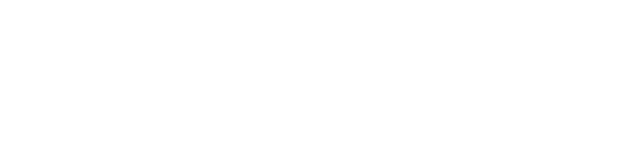
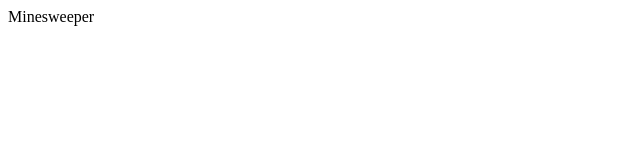
Before and after one commit to ericminio/yose-nancy, a website: page Yose/views/minesweeper.html in a window 1280 px wide. Shown: the whole page, without its empty margins (0-640 px from the left). Drawn offline with Linux system fonts and the light colour scheme.

Commit message:
The Minesweeper world exists

```diff
--- a/Yose/views/minesweeper.html
+++ b/Yose/views/minesweeper.html
@@ -3,6 +3,6 @@
 	<head>
 	</head>
 	<body>
-		<label id="title"></label>
+		<label id="title">Minesweeper</label>
 	</body>
 </html>
```
